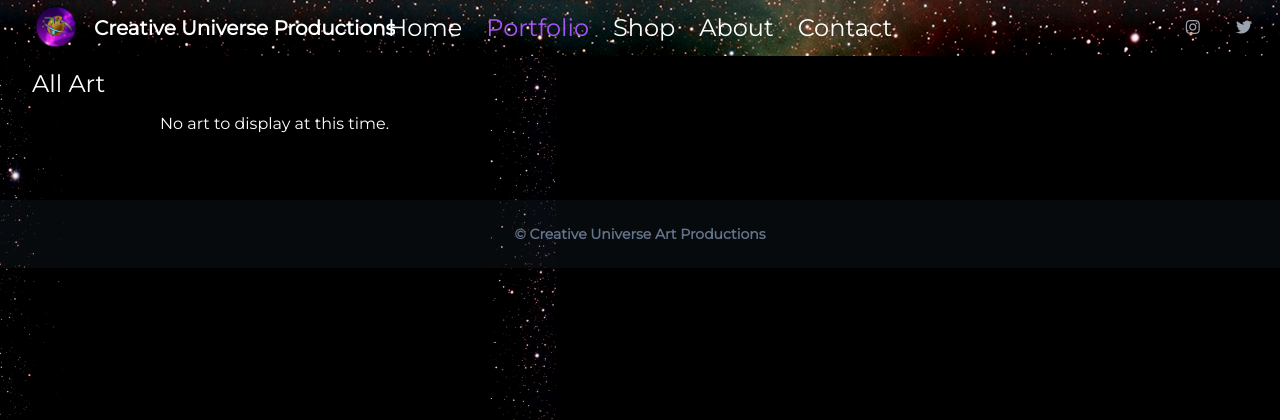
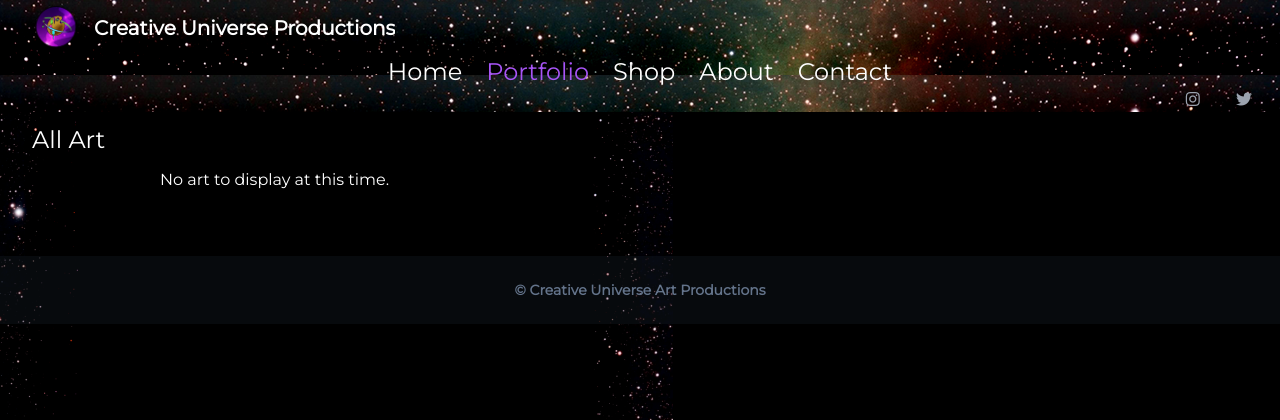
Before and after one commit to LewisFletcher/creative_universe, a Django app: page /portfolio/art/ in a window 1280 px wide. Shown: the top 420 px of the page. Run offline with Django 4.2, Linux system fonts and the light colour scheme; data that the repository does not hold is empty; style sheets or scripts are compiled from the project's sources; some libraries are stand-ins or nearby versions.

Commit message:
fixing nav

```diff
--- a/theme/templates/navbar.html
+++ b/theme/templates/navbar.html
@@ -1,6 +1,6 @@
 {% load static %}
 <div x-data="{ open: false }" class="shadow-md">
-    <nav class="hidden md:grid md:grid-cols-3 md:items-center px-2" style="background-image: url('{% static 'universe_nav2.png' %}')">
+    <nav class="md:grid-cols-3 md:items-center px-2" style="background-image: url('{% static 'universe_nav2.png' %}')">
         <div class="justify-self-start flex items-center mx-0 sm:mx-2 border-b-1 border-transparent text-white self-center text-2xl font-semibold whitespace-nowrap overflow-hidden transition-all duration-500">
             <a href="/">
                 <span class="font-semibold text-xl truncate max-w-md flex items-center flex-shrink-0">
```
